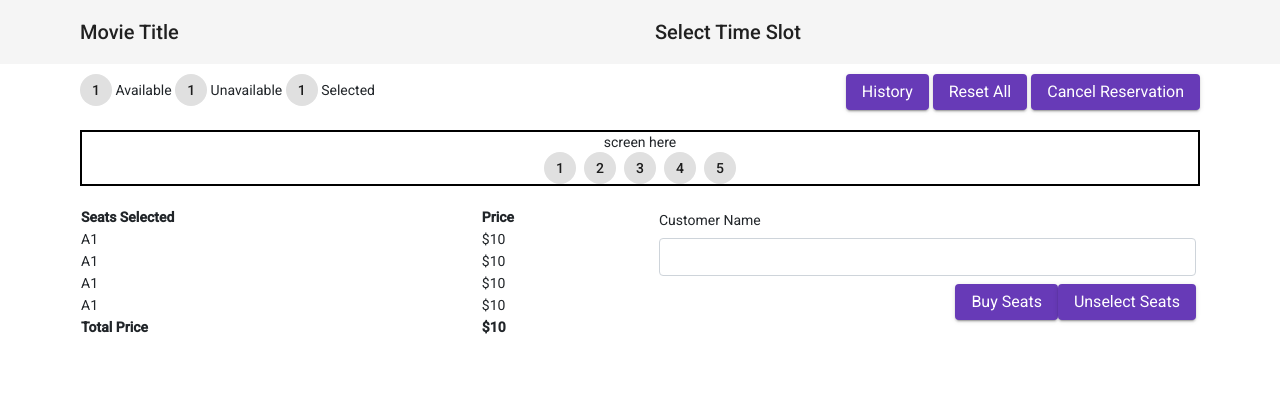
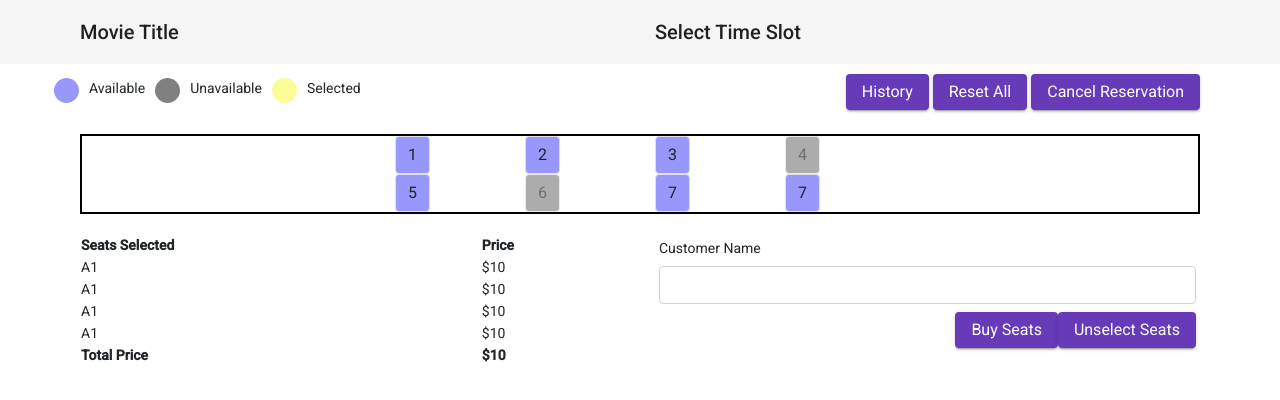
Before and after one commit to pamelajoyyce-ul/movie-seat-reservation, an Angular app: page / in a window 1280 px wide. Shown: the top 400 px of the page. Built offline with nearby package versions, Linux system fonts and the light colour scheme.

Commit message:
fix ui for seats

```diff
--- a/src/app/components/seat-map/seat-map.component.html
+++ b/src/app/components/seat-map/seat-map.component.html
@@ -1,14 +1,8 @@
-<div class="container">
-    <div class="row d-flex justify-content-center">
-        screen here
-    </div>
-    <div class="row d-flex justify-content-center">
-        <mat-chip-list aria-label="Seat Map" selectable multiple>
-            <mat-chip>1</mat-chip>
-            <mat-chip>2</mat-chip>
-            <mat-chip>3</mat-chip>
-            <mat-chip>4</mat-chip>
-            <mat-chip>5</mat-chip>
-        </mat-chip-list>
+<div class="container  d-flex justify-content-center">
+    <div class="row">
+        <div class="col-3" *ngFor="let seat of seatSlots; let i = index">
+            <button class="btn border" (click)="seat.selected =!seat.selected" [disabled]="seat.status==='unavailable'"
+                [class.myClass]="seat.selected">{{seat.seat_no}}</button>
+        </div>
     </div>
 </div>
--- a/src/app/components/seat-map/seat-map.component.scss
+++ b/src/app/components/seat-map/seat-map.component.scss
@@ -1,3 +1,12 @@
 .container{
     border: 2px solid black;
 }
+.myClass{
+    background-color : #fcfc97;
+  }
+button:disabled{
+    background-color: grey;
+}
+button{
+    background-color: #9797fc;
+}
--- a/src/app/components/seat-map/seat-map.component.ts
+++ b/src/app/components/seat-map/seat-map.component.ts
@@ -6,6 +6,52 @@ import { Component, OnInit } from '@angular/core';
   styleUrls: ['./seat-map.component.scss']
 })
 export class SeatMapComponent implements OnInit {
+  totalItems = 6;
+  colsPerRow = 2;
+  seatSlots = [
+    {
+      id: 1,
+      seat_no: 1,
+      status: 'available',
+      selected: false
+    },
+    {id: 2,
+      seat_no: 2,
+      status: 'available',
+      selected: false
+    },
+    {id: 3,
+      seat_no: 3,
+      status: 'available',
+      selected: false
+    },
+    {id: 4,
+      seat_no: 4,
+      status: 'unavailable',
+      selected: false
+    },
+    {id: 5,
+      seat_no: 5,
+      status: 'available',
+      selected: false
+    },
+    {id: 6,
+      seat_no: 6,
+      status: 'unavailable',
+      selected: false
+    },
+    {
+      id: 7,
+      seat_no: 7,
+      status: 'available',
+      selected: false
+    },{
+      id: 7,
+      seat_no: 7,
+      status: 'available',
+      selected: false
+    },
+  ]
 
   constructor() { }
 
--- a/src/app/pages/reservation-page/reservation-page.component.html
+++ b/src/app/pages/reservation-page/reservation-page.component.html
@@ -20,27 +20,26 @@
 
 <div class="container">
     <div class="row">
-        <div class="col">
-            <mat-chip>1</mat-chip>
-            <label for=""></label> Available
-            <mat-chip>1</mat-chip>
-            <label for=""></label> Unavailable
-            <mat-chip>1</mat-chip>
-            <label for=""></label> Selected
+        <div class="col p-1">
+            <div class="row">
+                <div class="circle" style="background-color: #9797fc;"></div>
+                <p class="text">Available</p>
+                <div class="circle" style="background-color: grey;"></div>
+                <p class="text">Unavailable</p>
+                <div class="circle" style="background-color: #fcfc97;"></div>
+                <p class="text">Selected</p>
+            </div>
         </div>
         <div class="col text-right">
             <button class="btn mr-1" mat-raised-button color="primary" (click)="openHistoryModal()">History</button>
-            <button class="btn mr-1" mat-raised-button color="primary" > Reset All</button>
-            <button class="btn" mat-raised-button color="primary" (click)="openCancelModal()">Cancel Reservation</button>
+            <button class="btn mr-1" mat-raised-button color="primary"> Reset All</button>
+            <button class="btn" mat-raised-button color="primary" (click)="openCancelModal()">Cancel
+                Reservation</button>
         </div>
     </div>
 </div>
 <div class="container">
-    <div class="row d-flex justify-content-center">
-        <div class="col">
-            <app-seat-map></app-seat-map>
-        </div>
-    </div>
+    <app-seat-map></app-seat-map>
 </div>
 <form action="">
     <div class="container">
--- a/src/app/pages/reservation-page/reservation-page.component.scss
+++ b/src/app/pages/reservation-page/reservation-page.component.scss
@@ -5,3 +5,14 @@ mat-toolbar{
 .container{
     padding: 10px;
 }
+.circle{
+    height: 25px;
+    width: 25px;
+    background-color: #bbb;
+    border-radius: 50%;
+    display: inline-block;
+    margin-right: 10px;
+  };
+  .text{
+      margin-right: 10px;
+  }
```
